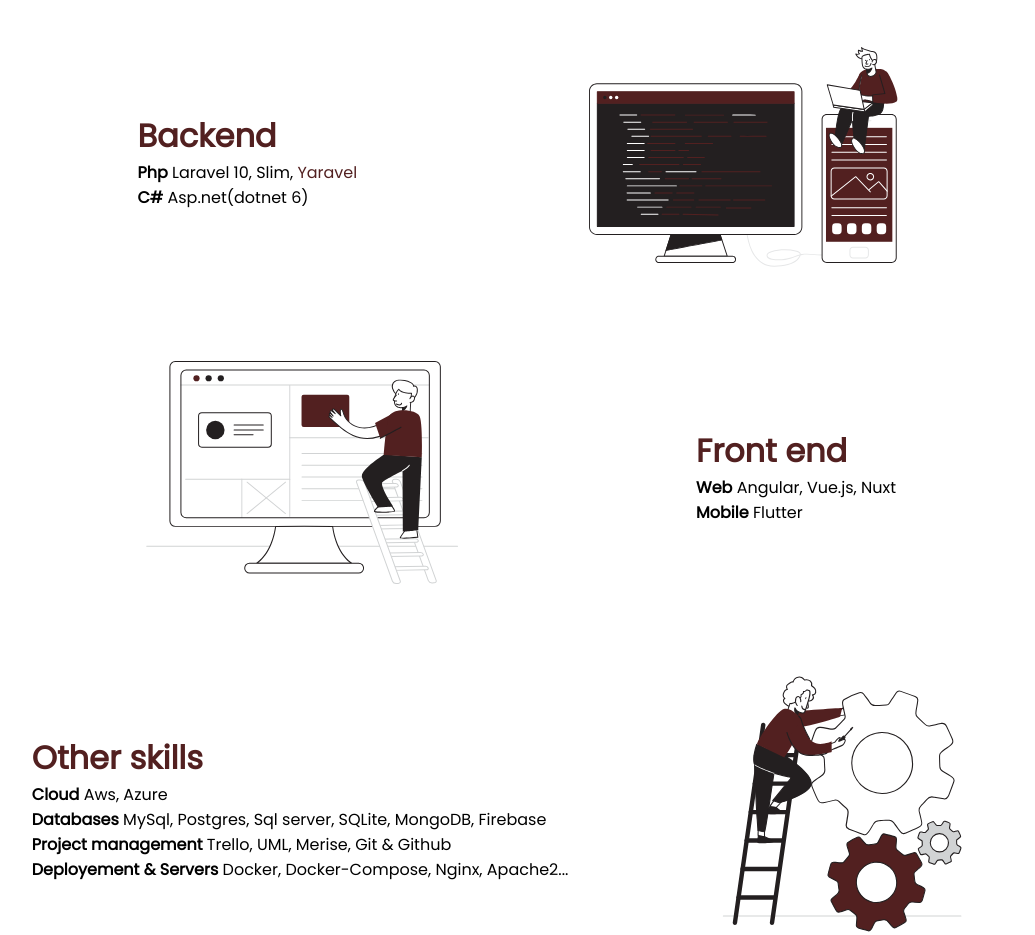
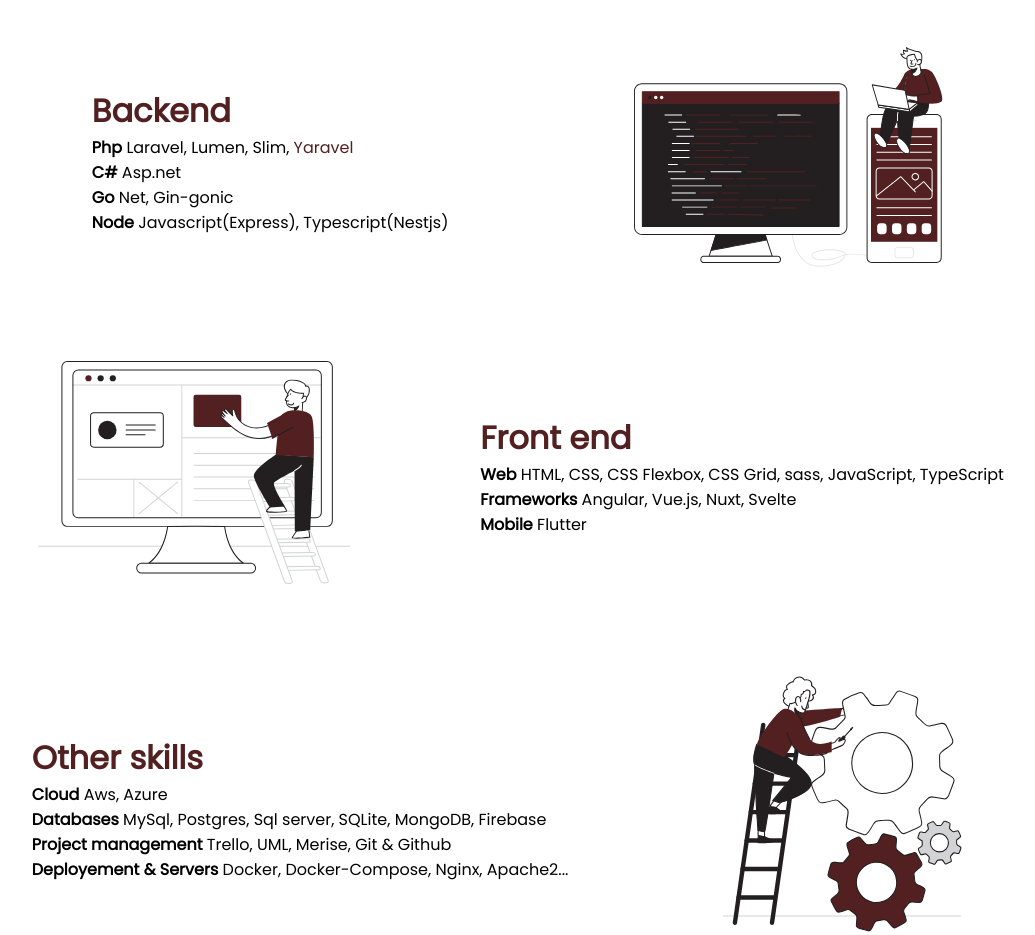
Before and after one commit to you97ssef/MyWebsite, a plain HTML site: page index.html in a window 1280 px wide. Shown: the part 960-1895 px from the top of the page, without its empty margins (120-1155 px from the left). Drawn offline with Linux system fonts and the light colour scheme; a web font is replaced by a local one.

Commit message:
Update backend and frontend technologies

```diff
--- a/index.html
+++ b/index.html
@@ -53,8 +53,10 @@
             <div class="backend">
                 <div>
                     <h1>Backend</h1>
-                    <p><b>Php</b> Laravel 10, Slim, <a target="_blank" href="https://yaravel.azurewebsites.net/">Yaravel</a></p>
-                    <p><b>C#</b> Asp.net(dotnet 6)</p>
+                    <p><b>Php</b> Laravel, Lumen, Slim, <a target="_blank" href="https://yaravel.azurewebsites.net/">Yaravel</a></p>
+                    <p><b>C#</b> Asp.net</p>
+                    <p><b>Go</b> Net, Gin-gonic</p>
+                    <p><b>Node</b> Javascript(Express), Typescript(Nestjs)</p>
                 </div>
                 <div class="logo">
                     <img src="dist/img/Code Development _Flatline.svg">
@@ -67,9 +69,8 @@
                 <div>
                     <h1>Front end</h1>
                     <div>
-                        <p><b>Web </b>Angular, Vue.js, Nuxt</p>
-                    </div>
-                    <div>
+                        <p><b>Web </b>HTML, CSS, CSS Flexbox, CSS Grid, sass, JavaScript, TypeScript</p>
+                        <p><b>Frameworks </b>Angular, Vue.js, Nuxt, Svelte</p>
                         <p><b>Mobile </b>Flutter</p>
                     </div>
                 </div>
```
